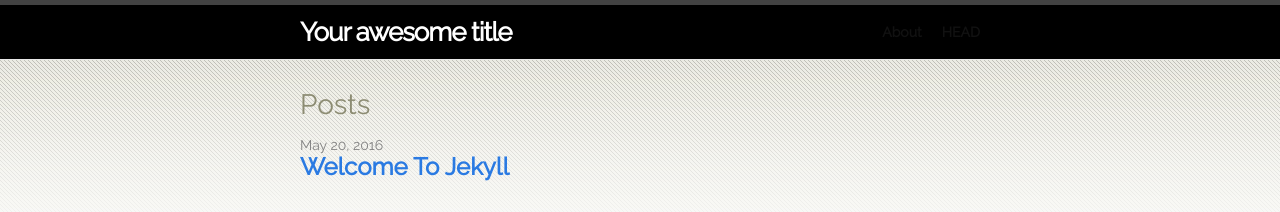
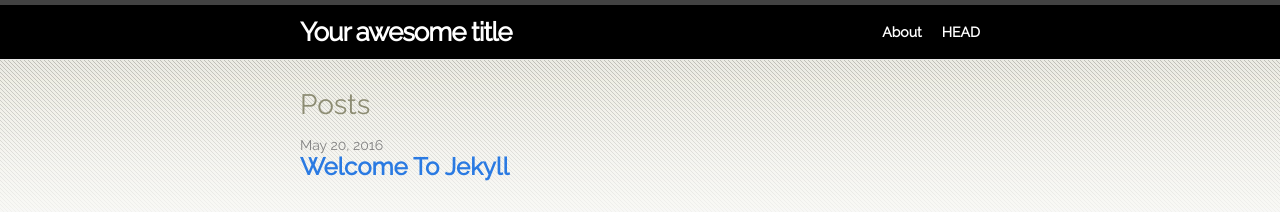
Before and after one commit to 6bita/magasinet, a Jekyll site: the page built from index.md, in a window 1280 px wide. Shown: the top 212 px of the page. Built offline with Jekyll 4.4.1, drawn with Linux system fonts in a browser that asks for light colours.

Commit message:
Update head.html

```diff
--- a/_includes/head.html
+++ b/_includes/head.html
@@ -39,7 +39,7 @@
       font-weight: 900;
     }
 
-    a.page-link
+    .trigger a.page-link
     {
       color: #fff;
       font-weight: 900;
```
